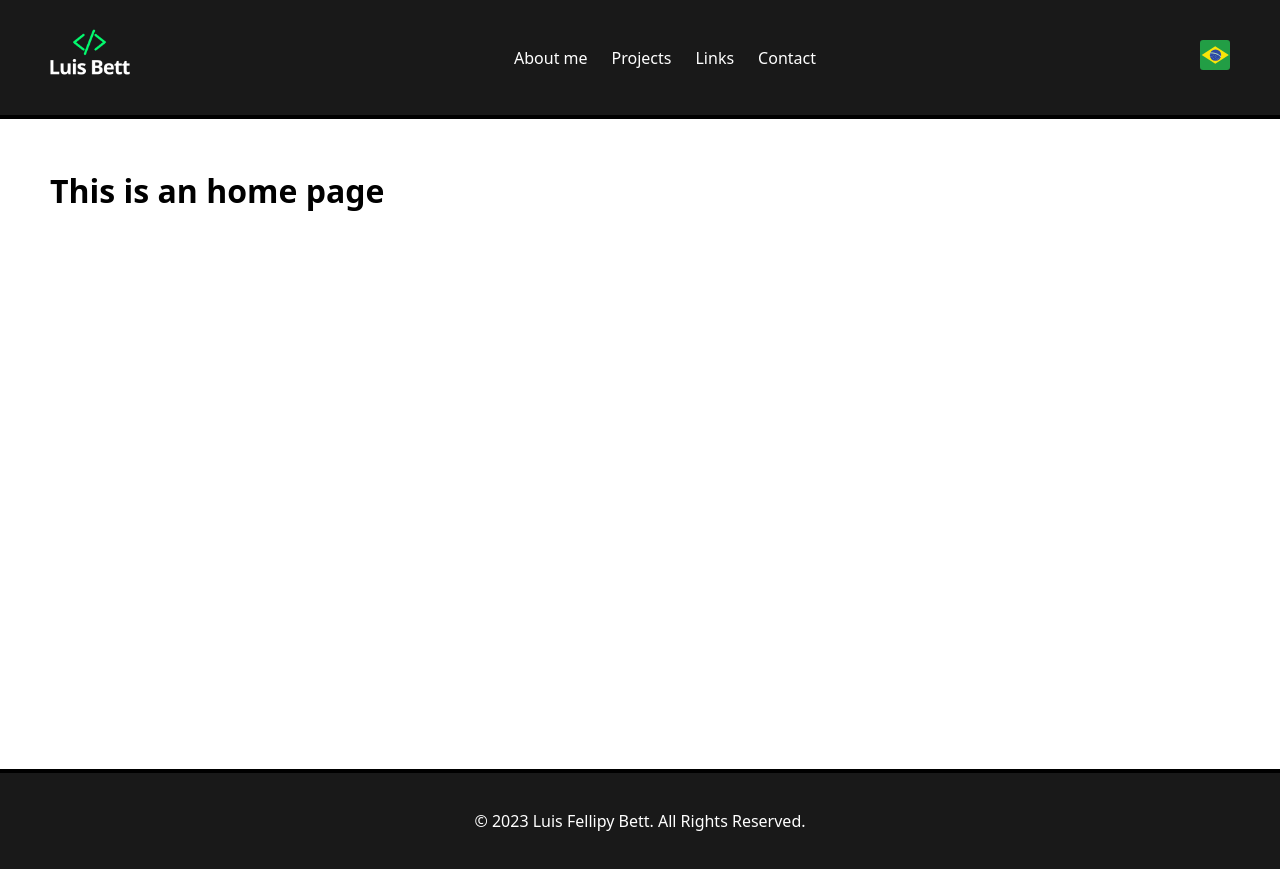
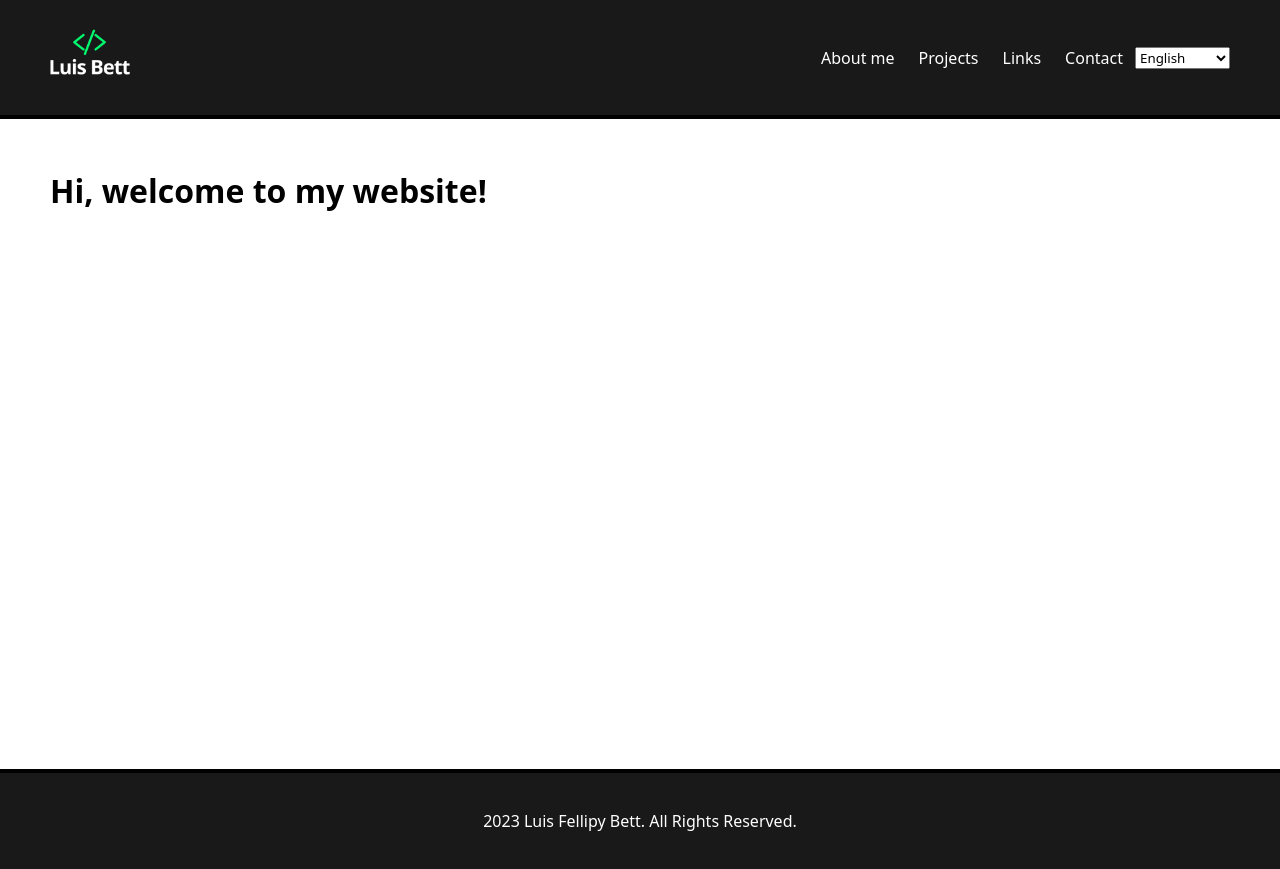
Before and after one commit to luisbett/luisbett-website, a Vue app: page / in a window 1280 px wide. Built offline with nearby package versions, Linux system fonts and the light colour scheme.

Commit message:
Add files of translation

```diff
--- a/src/App.vue
+++ b/src/App.vue
@@ -1,8 +1,8 @@
 <template>
 
-	<NavBar :logo_src="logo" :alt_src="alt" />
-	<router-view />
-	<Footer />
+	<NavBar :logo_src="logo" :alt_src="alt" @change-language="changeLanguage"/>
+	<router-view :language=currentLanguage />
+	<Footer :language=currentLanguage />
 
 </template>
 
@@ -20,7 +20,13 @@
 		data() {
 			return {
 				logo: "/img/logo.png",
-				alt: "Luis Bett"
+				alt: "Luis Bett",
+				currentLanguage: 'en'
+			}
+		},
+		methods: {
+			changeLanguage(newLanguage) {
+				this.currentLanguage = newLanguage
 			}
 		}
 	}
--- a/src/components/Footer.vue
+++ b/src/components/Footer.vue
@@ -1,15 +1,28 @@
 <template>
 
 	<div id="footer">
-		<p>&copy; 2023 Luis Fellipy Bett. All Rights Reserved.</p>
+		<p>{{ translate('footerMessage') }}</p>
 	</div>
 
 </template>
 
 <script>
 
+	import pt_br from "../languages/pt_br.js"
+	import en from "../languages/en.js"
+	import ea from "../languages/ea.js"
+
 	export default {
-		name: 'Footer'
+		name: 'Footer',
+		mixins: [pt_br, en, ea],
+		props: {
+			language: String
+		},
+		methods: {
+			translate(msg) {
+				return this[this.language][msg]
+			}
+		}
 	}
 
 </script>
--- a/src/components/NavBar.vue
+++ b/src/components/NavBar.vue
@@ -8,7 +8,11 @@
 		<router-link to="/about">Projects</router-link>
 		<router-link to="/about">Links</router-link>
 		<router-link to="/contact">Contact</router-link>
-		<span id="flag"><img src="/img/flags/br.svg" alt="" id="flag-img"></span>
+		<select name="language" v-model="language" @change="$emit('changeLanguage',language)">
+			<option value="en">English</option>
+			<option value="pt_br">Portuguese</option>
+			<option value="ea">Spanish</option>
+		</select>
 	</div>
 
 </template>
@@ -17,7 +21,13 @@
 
 	export default {
 		name: 'NavBar',
-		props: ["logo_src", "logo_alt"]
+		data() {
+			return {
+				language: 'en'
+			}
+		},
+		props: ["logo_src", "logo_alt"],
+		emits: ['changeLanguage']
 	}
 
 </script>
--- /dev/null
+++ b/src/languages/ea.js
@@ -0,0 +1,10 @@
+export default {
+    data() {
+        return {
+            ea: {
+                homeWelcomeMessage: 'Hole, bienvenido a mi sitio web!',
+                footerMessage: '2023 Luis Fellipy Bett. Todos los Derechos Reservados.'
+            }
+        }
+    }
+}
--- /dev/null
+++ b/src/languages/en.js
@@ -0,0 +1,10 @@
+export default {
+    data() {
+        return {
+            en: {
+                homeWelcomeMessage: 'Hi, welcome to my website!',
+                footerMessage: '2023 Luis Fellipy Bett. All Rights Reserved.'
+            }
+        }
+    }
+}
--- /dev/null
+++ b/src/languages/pt_br.js
@@ -0,0 +1,10 @@
+export default {
+    data() {
+        return {
+            pt_br: {
+                homeWelcomeMessage: 'Ola, bem vindo ao meu website!',
+                footerMessage: '2023 Luis Fellipy Bett. Todos os Direitos Reservados.'
+            }
+        }
+    }
+}
--- a/src/views/Home.vue
+++ b/src/views/Home.vue
@@ -1,7 +1,28 @@
 <template>
 
 	<div class="main-div">
-		<h1>This is an home page</h1>
+		<h1>{{ translate('homeWelcomeMessage') }}</h1>
 	</div>
 
 </template>
+
+<script>
+
+	import pt_br from "../languages/pt_br.js"
+	import en from "../languages/en.js"
+	import ea from "../languages/ea.js"
+
+	export default {
+		name: 'Home',
+		mixins: [pt_br, en, ea],
+		props: {
+			language: String
+		},
+		methods: {
+			translate(msg) {
+				return this[this.language][msg]
+			}
+		}
+	}
+
+</script>
```
